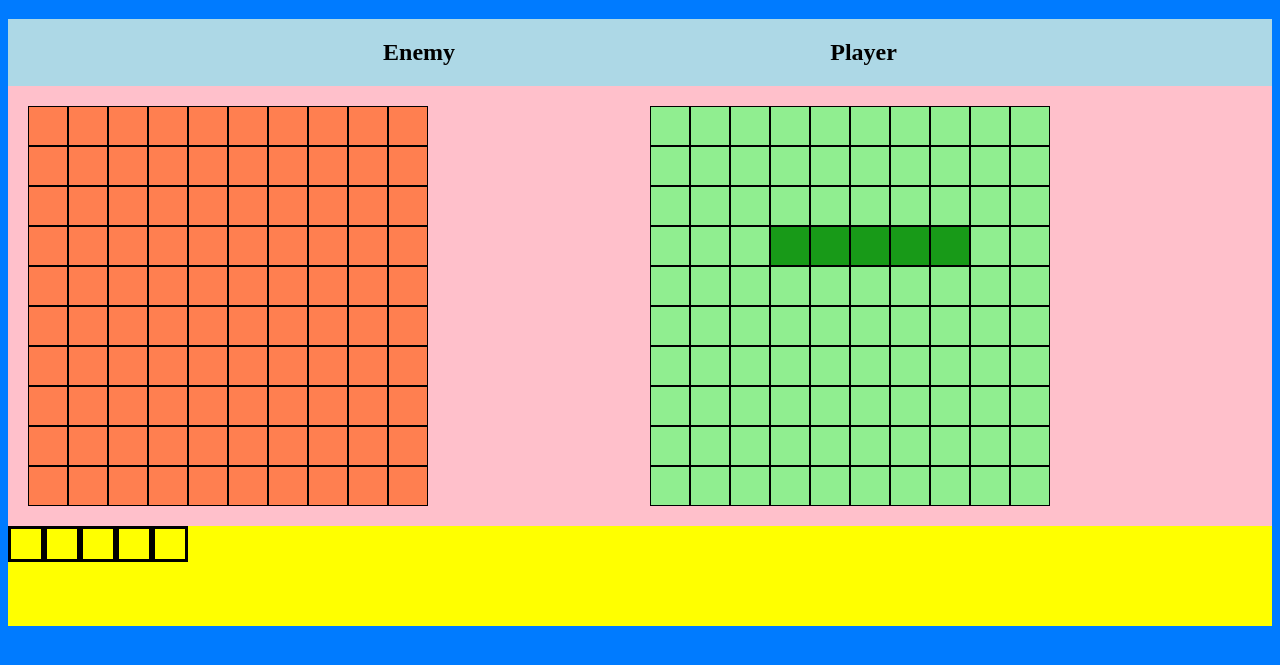
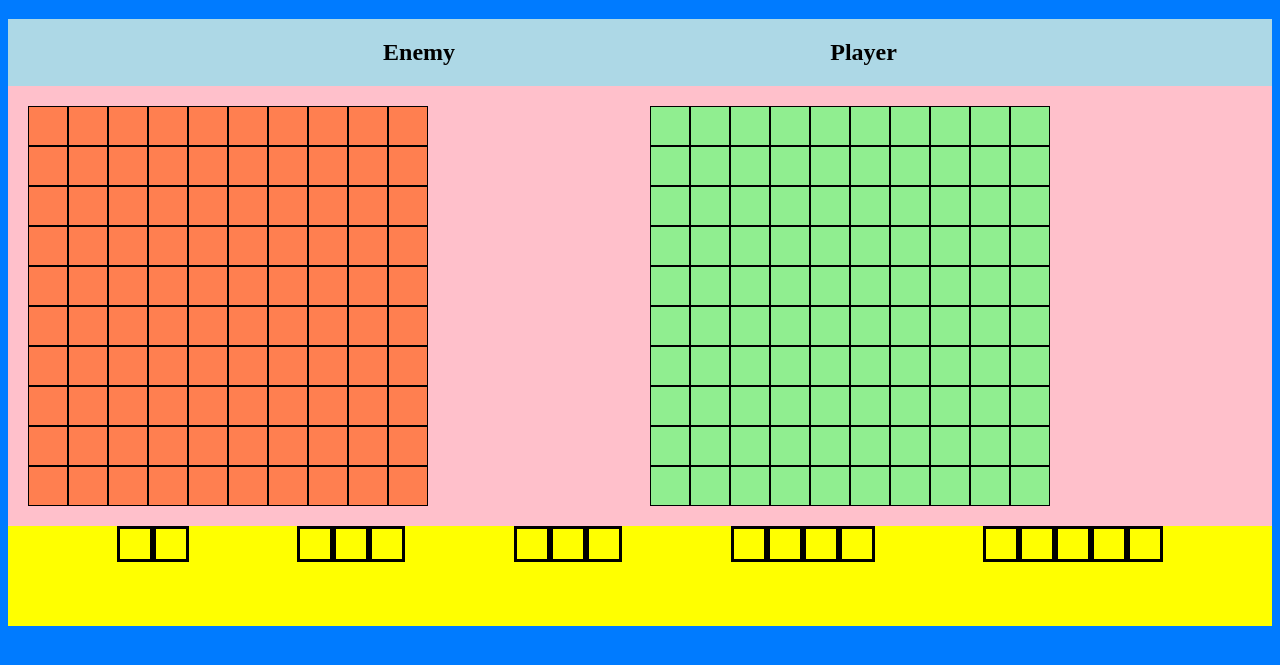
Before and after one commit to jacobgunlock/battleship, a website built with webpack: page dist/index.html in a window 1280 px wide. Shown: the part 61-726 px from the top of the page. Built offline with nearby package versions, Linux system fonts and the light colour scheme.

Commit message:
drag and drop progress

```diff
--- a/src/js/dom/drag-drop.js
+++ b/src/js/dom/drag-drop.js
@@ -1,41 +1,49 @@
 import renderBoards from "./render-board";
 
 export default function dragDrop(p1, p2) {
-    const ships = document.querySelector(".ships");
-    const battleship = document.createElement("div");
-    battleship.classList.add("ship");
-    battleship.style.flexDirection = 'row';
-    battleship.setAttribute("draggable", true);
-
+    const allships = document.querySelector(".ships");
     let axis;
-    for (let i = 0; i < 5; i++) {
-        const cell = document.createElement("div");
-        cell.classList.add("cell", "hover");
-
-        cell.addEventListener('click', () => {
-            if (cell.parentElement.style.flexDirection == 'column') {
-                cell.parentElement.style.flexDirection = 'row';
+    let length;
+    if (allships.innerHTML === "") {
+        const fleet = [2, 3, 3, 4, 5];
+        fleet.forEach((boat) => {
+            const ship = document.createElement("div");
+            ship.classList.add("ship");
+            ship.style.flexDirection = "row";
+            ship.setAttribute("draggable", true);
+            for (let i = 0; i < boat; i++) {
+                const cell = document.createElement("div");
+                cell.classList.add("cell", "hover");
+                cell.addEventListener("click", () => {
+                    if (cell.parentElement.style.flexDirection == "column") {
+                        cell.parentElement.style.flexDirection = "row";
+                    } else cell.parentElement.style.flexDirection = "column";
+                });
+                ship.appendChild(cell);
             }
-            else cell.parentElement.style.flexDirection = 'column';
-        })
-        battleship.appendChild(cell);
+            allships.appendChild(ship);
+        });
     }
-    battleship.addEventListener('dragstart', () => {
-        axis = battleship.style.flexDirection;
-    })
-    ships.appendChild(battleship);
+    console.log(allships.childNodes);
+    Array.from(allships.childNodes).forEach((ship) => {
+        ship.addEventListener("dragstart", () => {
+            axis = ship.style.flexDirection;
+            length = ship.childNodes.length;
+        });
+    });
 
     const board = document.querySelector("#player");
     const cells = board.getElementsByClassName("cell");
     Array.from(cells).forEach((cell) => {
         cell.addEventListener("dragover", (e) => e.preventDefault());
         cell.addEventListener("drop", () => {
-            let direction = 'horizontal';
-            if (axis === 'column') direction = 'vertical'
+            let direction = "horizontal";
+            if (axis === "column") direction = "vertical";
             const coord = cell.id.slice(-2);
             const x = Number(coord[0]);
             const y = Number(coord[1]);
-            p1.board.placeShip(5, [x, y], direction);
+            console.log(length);
+            const boat = p1.board.placeShip(length, [x, y], direction);
             renderBoards(p1, p2);
         });
     });
--- a/src/js/index.js
+++ b/src/js/index.js
@@ -1,7 +1,7 @@
 import '../scss/style.scss';
 import { p1, p2 } from "./scripts/game";
 import renderBoards from './dom/render-board';
+import dragDrop from './dom/drag-drop'
 
-p1.board.placeShip(5, [3,3], 'horizontal');
-p2.board.placeShip(5, [0,0], 'vertical');
+p2.board.randomFleet();
 renderBoards(p1, p2);
--- a/src/js/scripts/gameboard.js
+++ b/src/js/scripts/gameboard.js
@@ -61,6 +61,23 @@ const Gameboard = () => {
         else return false
     }
 
-    return { board, shipCount, placeShip, receiveAttack, getShipCount, isAllSunk };
+    const randomFleet = () => {
+        const ships = [5,4,3,3,2]
+        ships.forEach(len => {
+            let axis = Math.round(Math.random()) === 1 ? 'horizontal' : 'vertical'
+            let boat = false;
+            while (boat === false) {
+                let x = Math.floor(Math.random() * 10);
+                let y = Math.floor(Math.random() * 10);
+                while (board[x][y].ship !== null) {
+                    x = Math.floor(Math.random() * 10);
+                    y = Math.floor(Math.random() * 10);
+                }
+                boat = placeShip(len, [x,y], axis);
+            };
+        });
+    };
+
+    return { board, shipCount, placeShip, receiveAttack, getShipCount, isAllSunk, randomFleet };
 };
 export default Gameboard;
--- a/src/scss/style.scss
+++ b/src/scss/style.scss
@@ -67,6 +67,8 @@ body {
     .ships {
         background-color: yellow;
         height: 100px;
+        display: flex;
+        justify-content: space-evenly;
         .ship{
             display: flex;
             width: max-content;
```
Also changed, not shown: src/js/dom/render-board.js (line endings or trailing spaces).
